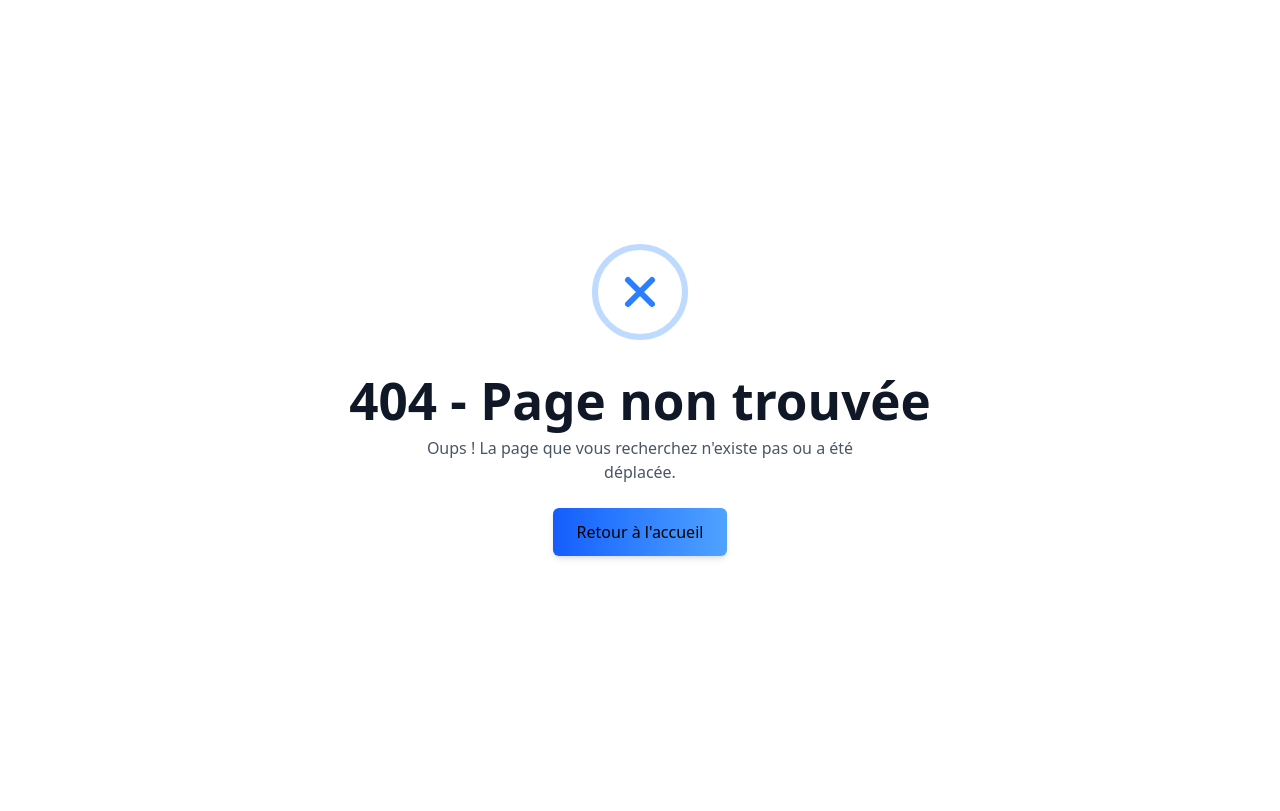
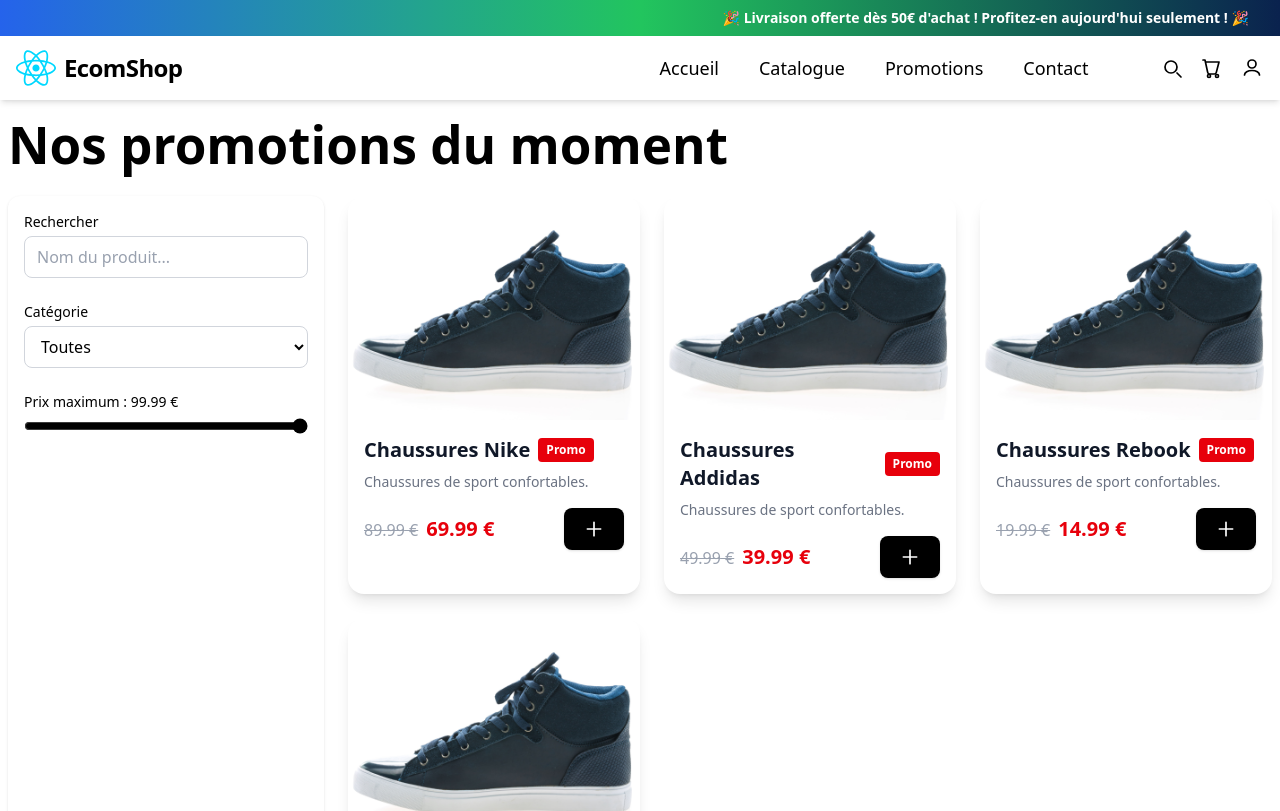
Before and after one commit to Sullivankow/ecom_template_react_php, a React (Vite) app in the folder ecomFront/: page /product-promo in a window 1280 px wide. Before the commit this address had no page. Shown: the top 811 px of the page. Built offline with nearby package versions, Linux system fonts and the light colour scheme.

Commit message:
Centralisation fonction filtrage ok + ajout page promotions ok

```diff
--- a/ecomFront/src/App.tsx
+++ b/ecomFront/src/App.tsx
@@ -13,6 +13,7 @@
 import Login from './pages/account/login';
 import NotFound from './pages/notFound';
 import Catalog from './pages/catalog/catalog';
+import ProductPromo from './pages/catalog/productPromo';
 
 // Pages de base (à remplacer par tes vraies pages si besoin)
 const Boutique = () => <div style={{ padding: 24 }}>Boutique</div>;
@@ -56,6 +57,7 @@
       <Route path="/login" element={<Login />} />
       <Route path="/registration" element={<Registration />} />
       <Route path="/catalog" element={<Catalog />} />
+      <Route path="/product-promo" element={<ProductPromo />} />
       <Route path="*" element={<NotFound />} />
     </Routes>
   );
--- /dev/null
+++ b/ecomFront/src/components/filters/filterSidebar.tsx
@@ -0,0 +1,77 @@
+import React from "react";
+
+// Props attendues pour le composant de filtres
+interface FilterSidebarProps {
+	search: string;
+	setSearch: (value: string) => void;
+	category: string;
+	setCategory: (value: string) => void;
+	categories: string[];
+	maxPrice: number;
+	setMaxPrice: (value: number) => void;
+	minPrice: number;
+	maxPriceLimit: number;
+}
+
+/**
+ * Composant réutilisable pour la sidebar de filtres produits (recherche, catégorie, prix max)
+ * Utilisable dans catalog, productPromo, etc.
+ */
+const FilterSidebar: React.FC<FilterSidebarProps> = ({
+	search,
+	setSearch,
+	category,
+	setCategory,
+	categories,
+	maxPrice,
+	setMaxPrice,
+	minPrice,
+	maxPriceLimit,
+}) => {
+	return (
+		<aside className="md:w-1/4 w-full bg-white rounded-xl shadow p-4 flex flex-col gap-6 mb-4 md:mb-0">
+			{/* Filtre recherche texte */}
+			<div>
+				<label htmlFor="search-input" className="block text-sm font-medium text-black mb-1">Rechercher</label>
+				<input
+					id="search-input"
+					type="text"
+					placeholder="Nom du produit..."
+					value={search}
+					onChange={e => setSearch(e.target.value)}
+					className="w-full border border-gray-300 rounded-lg px-3 py-2 focus:outline-none focus:ring-2 focus:ring-black transition text-black placeholder-gray-400"
+				/>
+			</div>
+			{/* Filtre catégorie */}
+			<div>
+				<label htmlFor="category-select" className="block text-sm font-medium text-black mb-1">Catégorie</label>
+				<select
+					id="category-select"
+					value={category}
+					onChange={e => setCategory(e.target.value)}
+					className="w-full border border-gray-300 rounded-lg px-3 py-2 bg-white focus:outline-none focus:ring-2 focus:ring-black transition text-black"
+				>
+					<option value="">Toutes</option>
+					{categories.map((cat) => (
+						<option key={cat} value={cat}>{cat}</option>
+					))}
+				</select>
+			</div>
+			{/* Filtre prix max */}
+			<div>
+				<label htmlFor="price-range" className="block text-sm font-medium text-black mb-1">Prix maximum : {maxPrice} €</label>
+				<input
+					id="price-range"
+					type="range"
+					min={minPrice}
+					max={maxPriceLimit}
+					value={maxPrice}
+					onChange={e => setMaxPrice(Number(e.target.value))}
+					className="w-full accent-black"
+				/>
+			</div>
+		</aside>
+	);
+};
+
+export default FilterSidebar;
--- a/ecomFront/src/components/layout/headers.tsx
+++ b/ecomFront/src/components/layout/headers.tsx
@@ -1,12 +1,13 @@
 import React, { useState } from "react";
 import { Link, useNavigate } from "react-router-dom";
 import logo from "../../assets/react.svg";
+
 
 // Menu de navigation principal
 const menuItems = [
   { name: "Accueil", href: "/" },
   { name: "Catalogue", href: "/catalog" },
-  { name: "Promotions", href: "#" },
+  { name: "Promotions", href: "/product-promo" },
   { name: "Contact", href: "#" },
 ];
 
@@ -123,7 +124,9 @@
           </ul>
         </div>
       </div>
+
     </header>
+
   );
 };
 
--- a/ecomFront/src/pages/catalog/catalog.tsx
+++ b/ecomFront/src/pages/catalog/catalog.tsx
@@ -3,6 +3,7 @@
 import ProductList from "../../features/product/producList";
 import Header from "../../components/layout/headers";
 import Topbar from "../../components/layout/topbar";
+import FilterSidebar from "../../components/filters/filterSidebar";
 import Footer from "../../components/layout/footer";
 
 // Liste des catégories extraites des produits (à adapter selon structure réelle)
@@ -40,49 +41,18 @@
       <div className="px-2 py-4 max-w-7xl mx-auto">
         {/* Layout principal : sidebar filtres à gauche, produits à droite */}
         <div className="flex flex-col md:flex-row gap-6">
-          {/* Sidebar filtres */}
-          <aside className="md:w-1/4 w-full bg-white rounded-xl shadow p-4 flex flex-col gap-6 mb-4 md:mb-0">
-            {/* Filtre recherche texte */}
-            <div>
-              <label htmlFor="search-input" className="block text-sm font-medium text-black mb-1">Rechercher</label>
-              <input
-                id="search-input"
-                type="text"
-                placeholder="Nom du produit..."
-                value={search}
-                onChange={e => setSearch(e.target.value)}
-                className="w-full border border-gray-300 rounded-lg px-3 py-2 focus:outline-none focus:ring-2 focus:ring-black transition text-black placeholder-gray-400"
-              />
-            </div>
-            {/* Filtre catégorie */}
-            <div>
-              <label htmlFor="category-select" className="block text-sm font-medium text-black mb-1">Catégorie</label>
-              <select
-                id="category-select"
-                value={category}
-                onChange={e => setCategory(e.target.value)}
-                className="w-full border border-gray-300 rounded-lg px-3 py-2 bg-white focus:outline-none focus:ring-2 focus:ring-black transition text-black"
-              >
-                <option value="">Toutes</option>
-                {categories.map((cat) => (
-                  <option key={cat} value={cat}>{cat}</option>
-                ))}
-              </select>
-            </div>
-            {/* Filtre prix max */}
-            <div>
-              <label htmlFor="price-range" className="block text-sm font-medium text-black mb-1">Prix maximum : {maxPrice} €</label>
-              <input
-                id="price-range"
-                type="range"
-                min={Math.min(...products.map(p => p.price))}
-                max={Math.max(...products.map(p => p.price))}
-                value={maxPrice}
-                onChange={e => setMaxPrice(Number(e.target.value))}
-                className="w-full accent-black"
-              />
-            </div>
-          </aside>
+          {/* Sidebar filtres centralisée */}
+          <FilterSidebar
+            search={search}
+            setSearch={setSearch}
+            category={category}
+            setCategory={setCategory}
+            categories={categories}
+            maxPrice={maxPrice}
+            setMaxPrice={setMaxPrice}
+            minPrice={Math.min(...products.map(p => p.price))}
+            maxPriceLimit={Math.max(...products.map(p => p.price))}
+          />
           {/* Zone produits */}
           <main className="flex-1">
             <ProductList products={filteredProducts} />
--- /dev/null
+++ b/ecomFront/src/pages/catalog/productPromo.tsx
@@ -0,0 +1,72 @@
+import { useState } from "react";
+
+
+import ProductList from "../../features/product/producList";
+import { products } from "../../lib/product";
+import Header from "../../components/layout/headers";
+import Topbar from "../../components/layout/topbar";
+import Footer from "../../components/layout/footer";
+import FilterSidebar from "../../components/filters/filterSidebar";
+
+// Page qui affiche uniquement les produits en promotion
+// Liste des catégories extraites des produits en promo
+const promoCategories = [
+  ...new Set(products.filter(p => p.isPromo && p.promoPrice !== undefined && p.promoPrice < p.price).map((p) => p.name.split(" ")[1]))
+];
+
+function ProductPromo() {
+  // États pour les filtres
+  const [search, setSearch] = useState("");
+  const [category, setCategory] = useState("");
+  // On récupère tous les prix soldés pour le slider
+  const allPromoPrices = products.filter(p => p.isPromo && p.promoPrice !== undefined && p.promoPrice < p.price).map(p => p.promoPrice ?? 0);
+  const minPromoPrice = allPromoPrices.length ? Math.min(...allPromoPrices) : 0;
+  const maxPromoPrice = allPromoPrices.length ? Math.max(...allPromoPrices) : 0;
+  const [maxPrice, setMaxPrice] = useState(maxPromoPrice);
+
+  // Filtrage des produits en promo selon les filtres
+  const promoProducts = products.filter(p => {
+    const isPromo = p.isPromo && p.promoPrice !== undefined && p.promoPrice < p.price;
+    if (!isPromo) return false;
+    const matchSearch = p.name.toLowerCase().includes(search.toLowerCase());
+    const matchCategory = category ? p.name.toLowerCase().includes(category.toLowerCase()) : true;
+    const matchPrice = p.promoPrice !== undefined && p.promoPrice <= maxPrice;
+    return matchSearch && matchCategory && matchPrice;
+  });
+
+  return (
+    <div id="product-promo">
+      <Topbar />
+      <Header />
+      <div className="px-2 py-4 max-w-7xl mx-auto">
+        <h1 className="text-2xl font-bold mb-6 text-black">Nos promotions du moment</h1>
+        {/* Filtres en sidebar à gauche, produits à droite */}
+        <div className="flex flex-col md:flex-row gap-6">
+          {/* Sidebar filtres */}
+          <FilterSidebar
+            search={search}
+            setSearch={setSearch}
+            category={category}
+            setCategory={setCategory}
+            categories={promoCategories}
+            maxPrice={maxPrice}
+            setMaxPrice={setMaxPrice}
+            minPrice={minPromoPrice}
+            maxPriceLimit={maxPromoPrice}
+          />
+          {/* Zone produits */}
+          <main className="flex-1">
+            <ProductList products={promoProducts} />
+            {/* Message si aucune promo */}
+            {promoProducts.length === 0 && (
+              <div className="text-center text-gray-500 py-10">Aucune promotion en cours.</div>
+            )}
+          </main>
+        </div>
+      </div>
+      <Footer />
+    </div>
+  );
+}
+
+export default ProductPromo;
```
